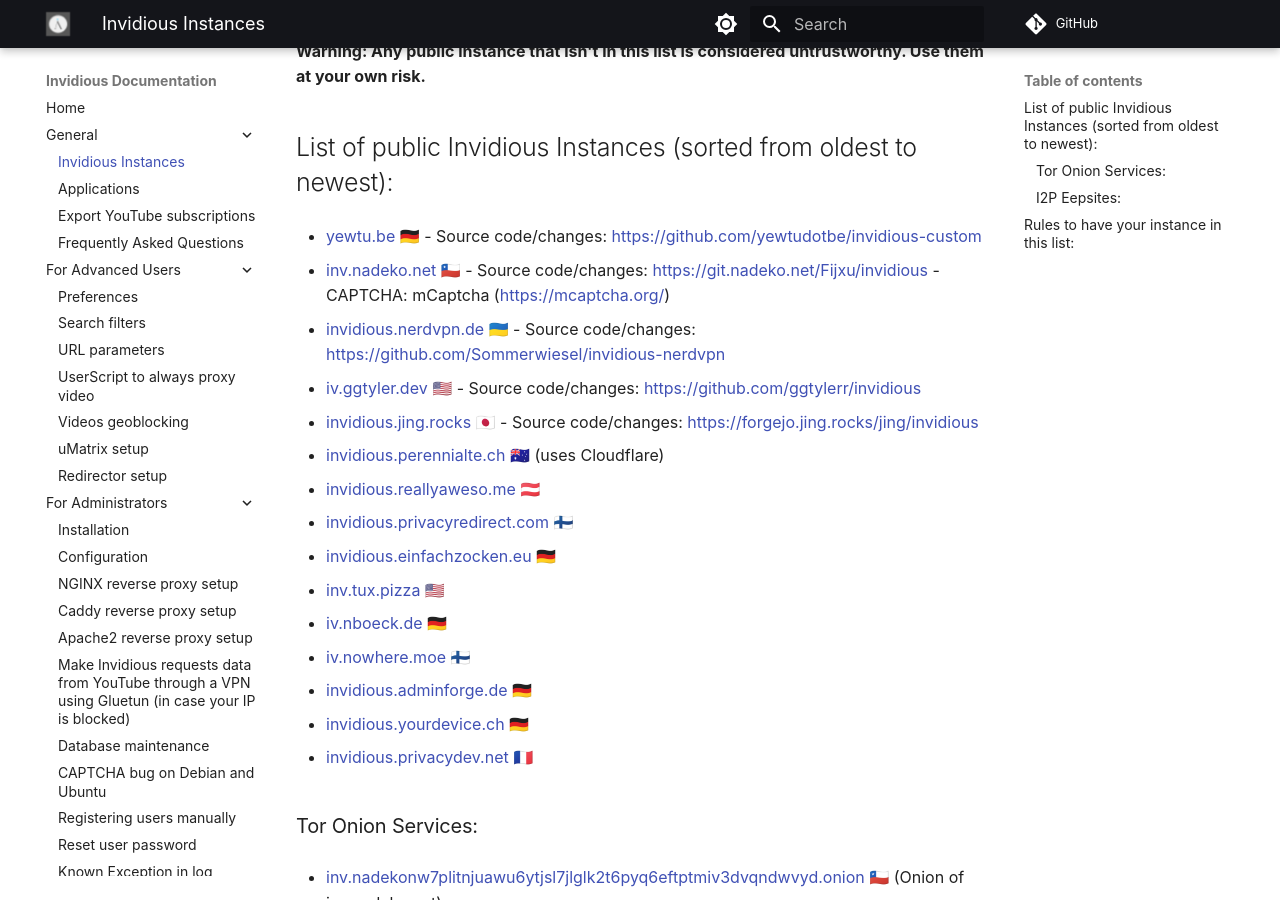
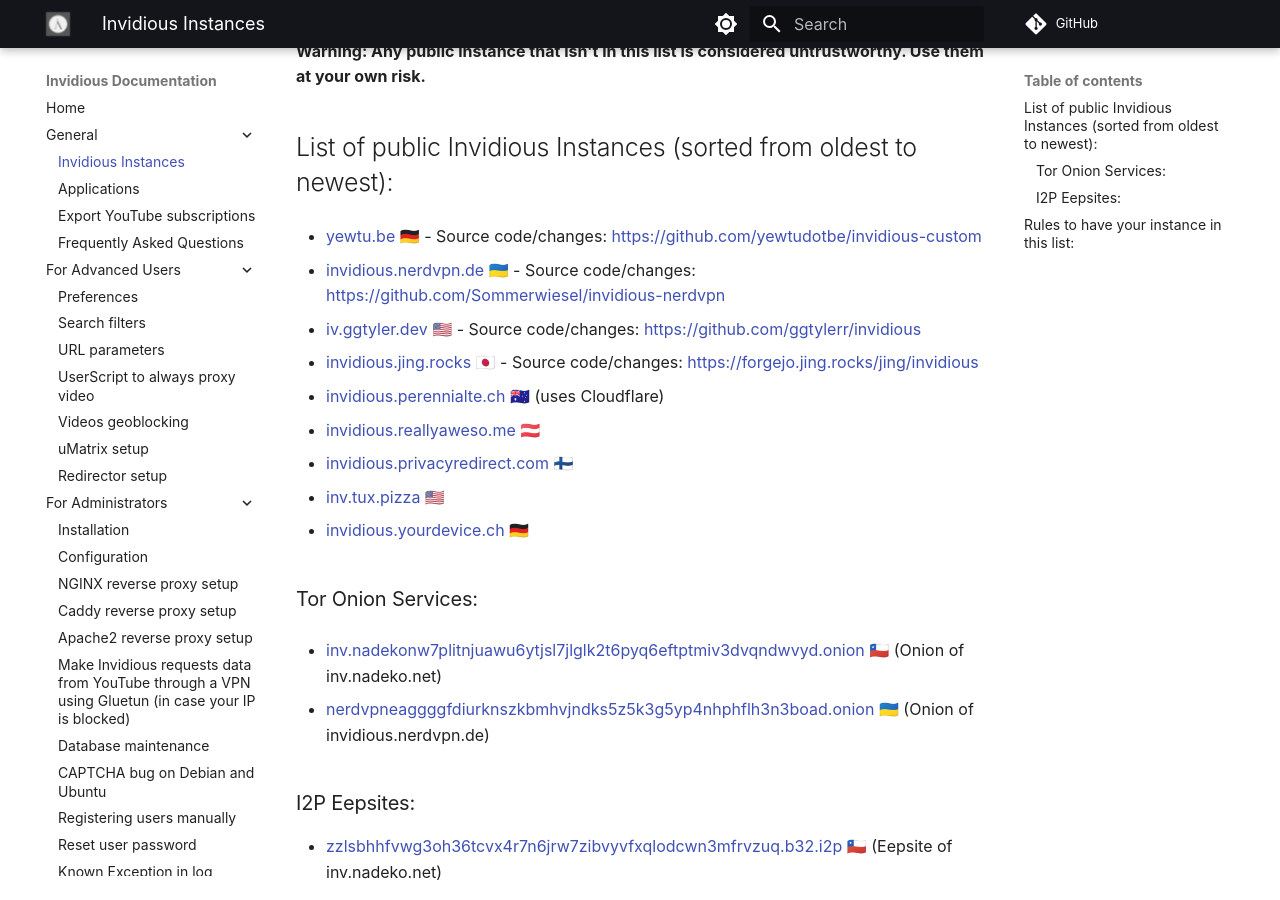
Before and after one commit to iv-org/documentation, an MkDocs documentation site: the page built from docs/instances.md, in a window 1280 px wide and 900 px high, scrolled down 224 px. Built offline with MkDocs 1.6.1 and Material for MkDocs 9.7.7, drawn with Linux system fonts in a browser that asks for light colours; comment, search, counter and statistics services are not loaded.

Commit message:
remove all the instance that do not work anymore
ask on the dedicated issue of your instance if you fixed your public instance and want to be added back

```diff
--- a/docs/instances.md
+++ b/docs/instances.md
@@ -9,8 +9,6 @@
 ## List of public Invidious Instances (sorted from oldest to newest):
 
 * [yewtu.be](https://yewtu.be) 🇩🇪 - Source code/changes: https://github.com/yewtudotbe/invidious-custom
-
-* [inv.nadeko.net](https://inv.nadeko.net) 🇨🇱 - Source code/changes: https://git.nadeko.net/Fijxu/invidious - CAPTCHA: mCaptcha (https://mcaptcha.org/)
 
 * [invidious.nerdvpn.de](https://invidious.nerdvpn.de) 🇺🇦 - Source code/changes: https://github.com/Sommerwiesel/invidious-nerdvpn
 
@@ -24,19 +22,9 @@
 
 * [invidious.privacyredirect.com](https://invidious.privacyredirect.com) 🇫🇮
 
-* [invidious.einfachzocken.eu](https://invidious.einfachzocken.eu) 🇩🇪
-
 * [inv.tux.pizza](https://inv.tux.pizza) 🇺🇸
 
-* [iv.nboeck.de](https://iv.nboeck.de) 🇩🇪
-
-* [iv.nowhere.moe](https://iv.nowhere.moe) 🇫🇮
-
-* [invidious.adminforge.de](https://invidious.adminforge.de) 🇩🇪
-
 * [invidious.yourdevice.ch](https://invidious.yourdevice.ch) 🇩🇪
-
-* [invidious.privacydev.net](https://invidious.privacydev.net) 🇫🇷
 
 ### Tor Onion Services:
 
```
